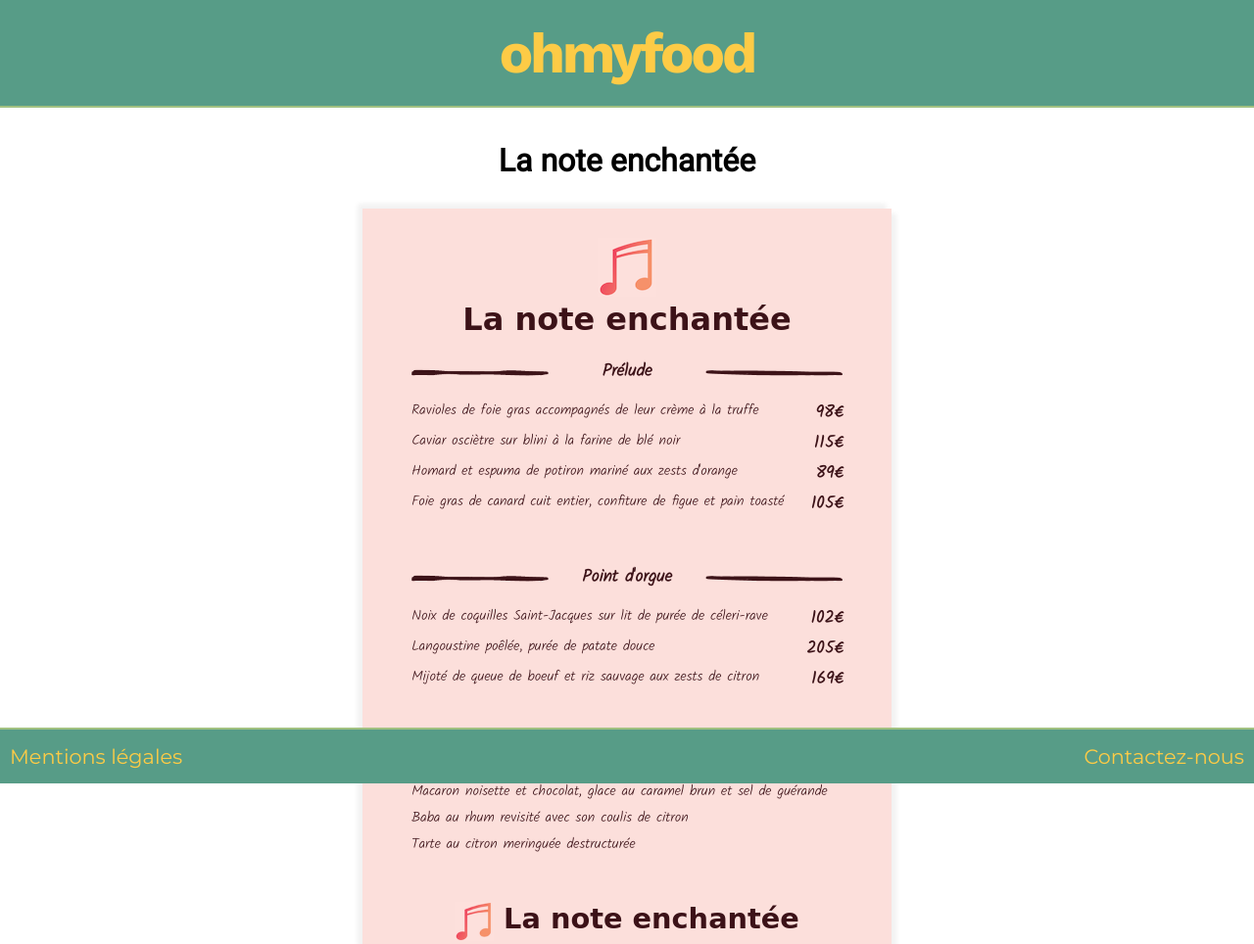
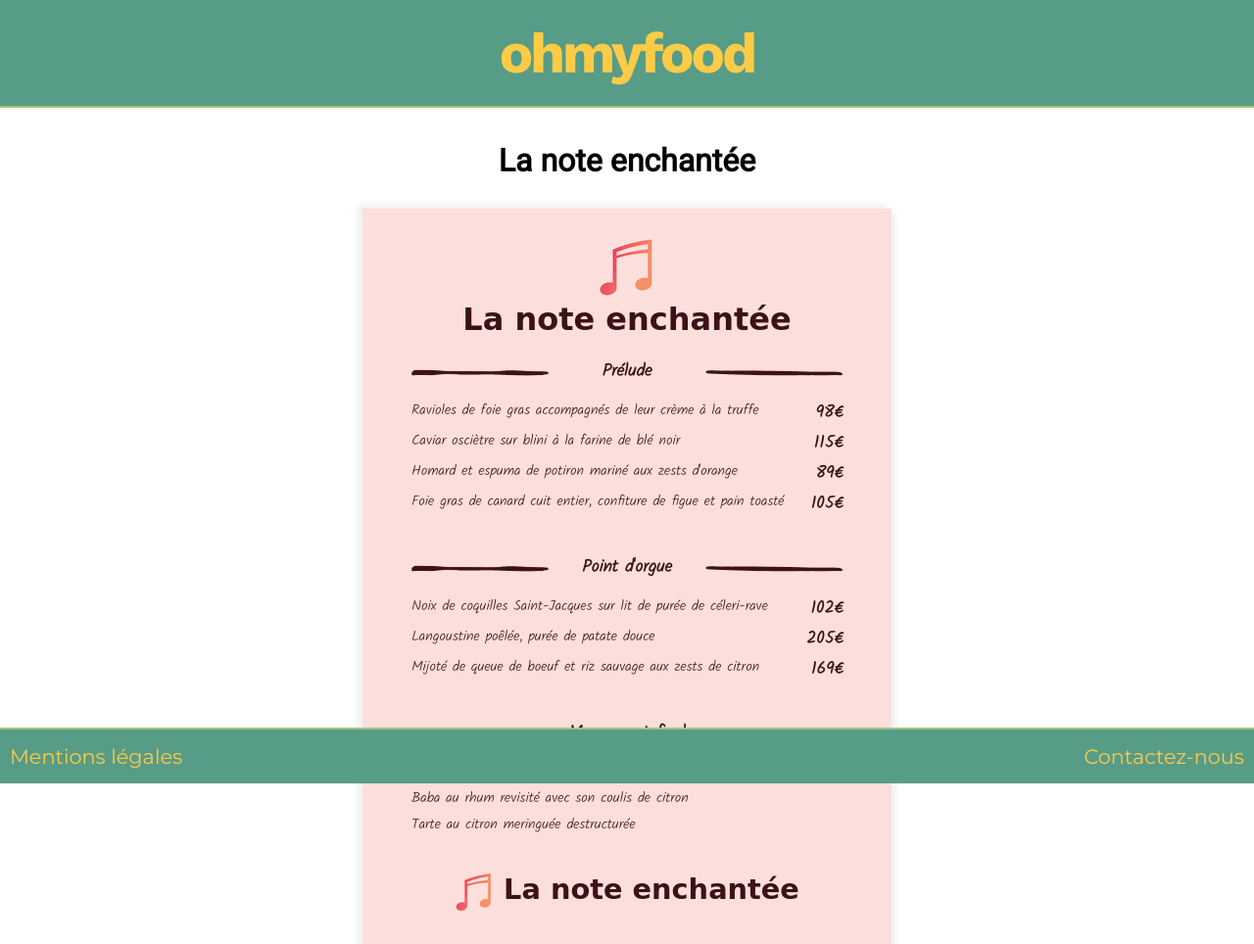
Before and after one commit to meliamzz/Projet3, a plain HTML site: page menus/menu1.html in a window 1280 px wide. Shown: the top 964 px of the page at 98% size. Drawn offline with nearby package versions, Linux system fonts and the light colour scheme; a web font is replaced by a local one.

Commit message:
Modification margin des menus

```diff
--- a/menus/menu.scss
+++ b/menus/menu.scss
@@ -32,7 +32,7 @@ section {
 }
 
 .menu {
-  margin: 20px 0;
+  margin: 10px 0;
   @include mobile-only {
     padding: 0;
   }
```
Also changed, not shown: menus/menu.css.
